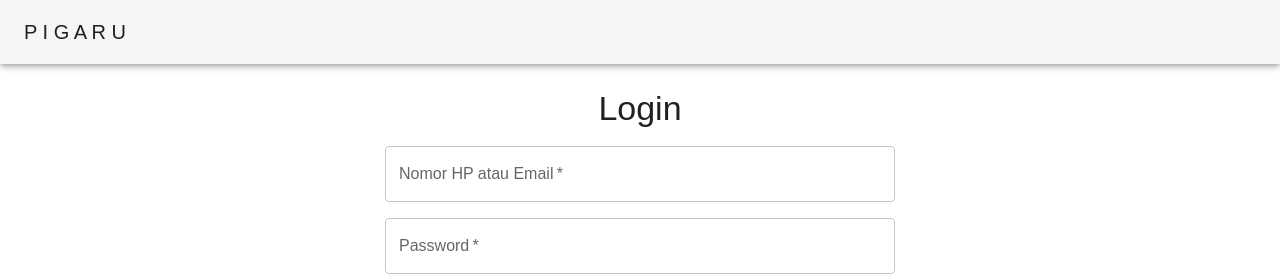
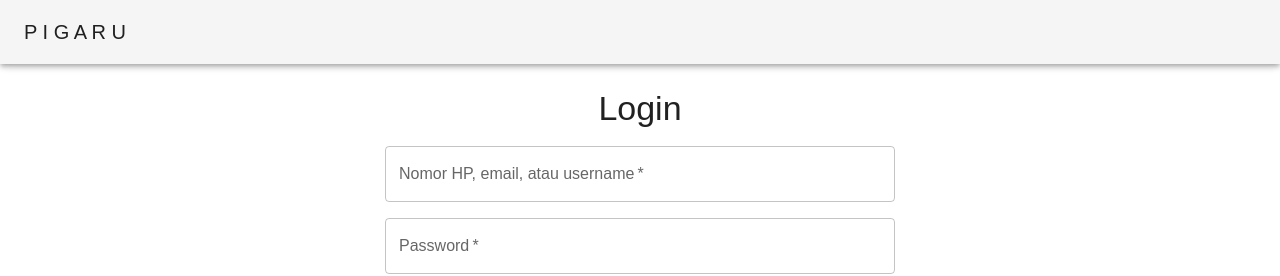
Before and after one commit to samudra-ajri/ppgbs1-web, a React (Create React App) app: page /login in a window 1280 px wide. Shown: the top 276 px of the page. Built offline with nearby package versions, Linux system fonts and the light colour scheme; no server answers.

Commit message:
feat(login): username redaction

```diff
--- a/src/pages/FortgotPassword.jsx
+++ b/src/pages/FortgotPassword.jsx
@@ -61,8 +61,8 @@ function FortgotPassword() {
                 <Grid item xs={12}>
                   <TextField
                     name='phoneOrEmail'
-                    label='Nomor HP atau Email'
-                    placeholder='Nomor HP atau Email'
+                    label='Nomor HP, email, atau username'
+                    placeholder='Nomor HP, email, atau username'
                     value={phoneOrEmail}
                     onChange={onChange}
                     variant='outlined'
--- a/src/pages/Login.jsx
+++ b/src/pages/Login.jsx
@@ -71,8 +71,8 @@ function Login() {
                 <Grid item xs={12}>
                   <TextField
                     name='phoneOrEmail'
-                    label='Nomor HP atau Email'
-                    placeholder='Nomor HP atau Email'
+                    label='Nomor HP, email, atau username'
+                    placeholder='Nomor HP, email, atau username'
                     value={phoneOrEmail}
                     onChange={onChange}
                     variant='outlined'
```
